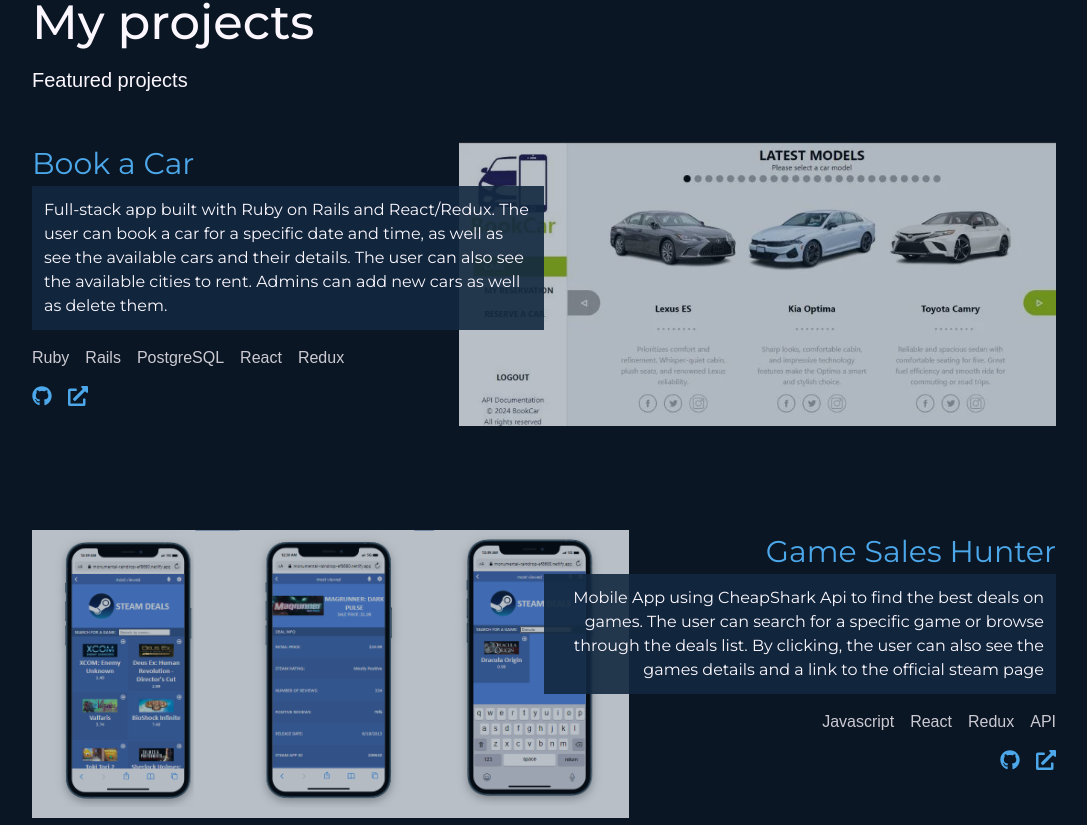
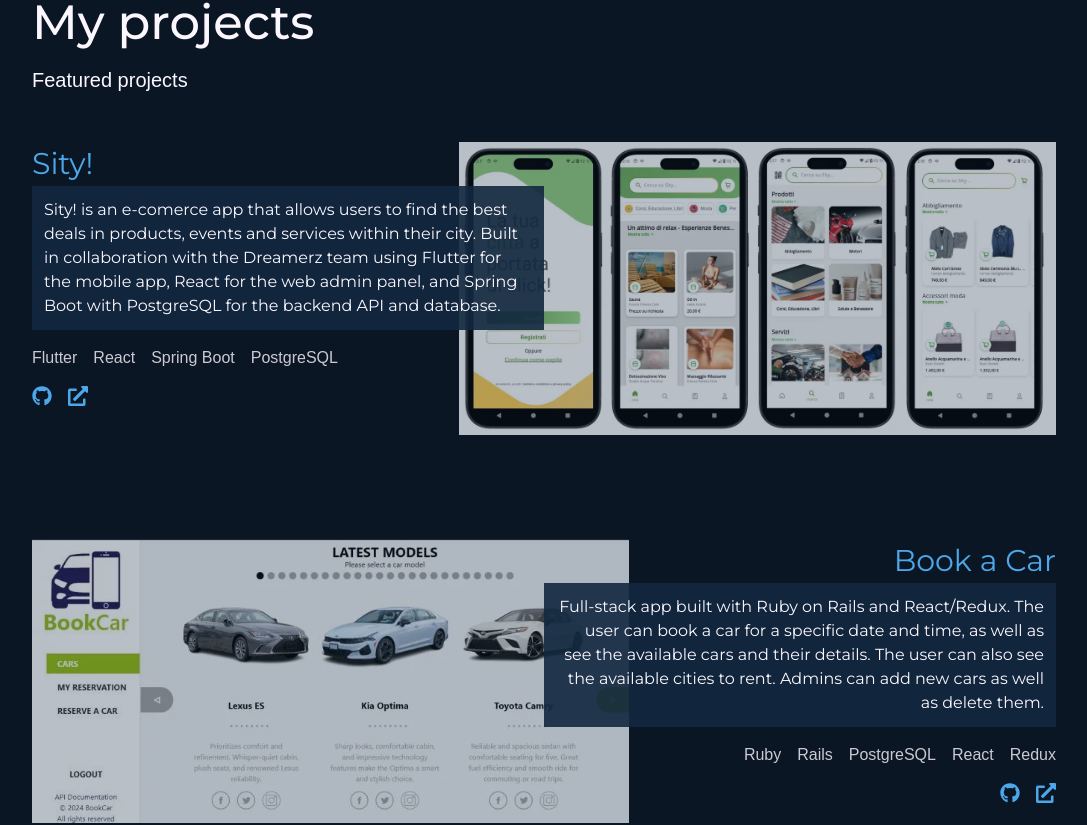
Before and after one commit to tomasesquivelgc/Portfolio, a React (Vite) app: page / in a window 1280 px wide. Shown: the part 886-1711 px from the top of the page, without its empty margins (96-1183 px from the left). Built offline with nearby package versions, Linux system fonts and the light colour scheme; a web font is replaced by a local one.

Commit message:
add Sity! to featured

```diff
--- a/src/data/featured.js
+++ b/src/data/featured.js
@@ -1,4 +1,10 @@
 const featured = [
+  {
+    title: 'Sity!',
+    technologies: ['Flutter', 'React', 'Spring Boot', 'PostgreSQL'],
+    image: 'projects/Sity_mobile_mockup.webp',
+    description: 'Sity! is an e-comerce app that allows users to find the best deals in products, events and services within their city. Built in collaboration with the Dreamerz team using Flutter for the mobile app, React for the web admin panel, and Spring Boot with PostgreSQL for the backend API and database.',
+  },
   {
     title: 'Book a Car',
     technologies: ['Ruby', 'Rails', 'PostgreSQL', 'React', 'Redux'],
```
Also changed, not shown: public/projects/Sity_mobile_mockup.webp (added).
